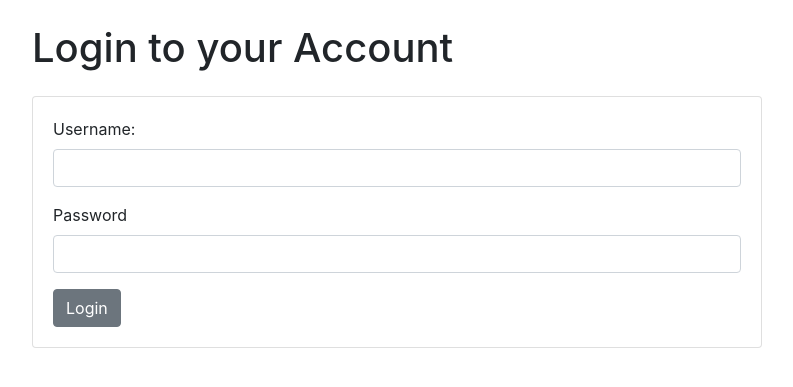
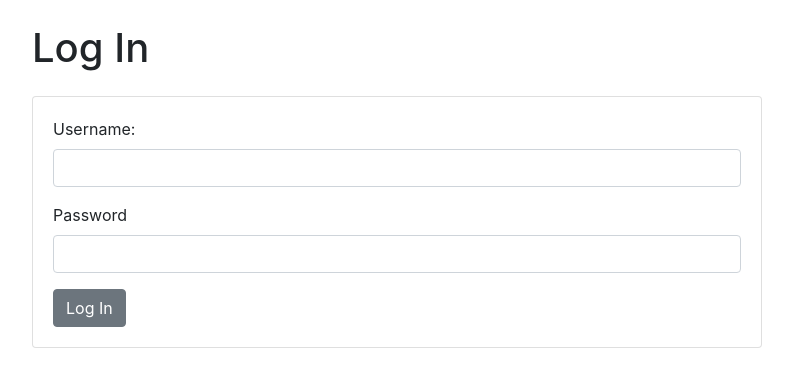
Before and after one commit to brijathom/blog, a Django app: page /users/login/ in a window 1280 px wide. Shown: the part 56-443 px from the top of the page, without its empty margins (53-846 px from the left). Run offline with Django 3.2, Linux system fonts and the light colour scheme; some libraries are stand-ins or nearby versions.

Commit message:
Update some headings

```diff
--- a/users/templates/users/delete.html
+++ b/users/templates/users/delete.html
@@ -1,7 +1,7 @@
 {% extends "entries/base.html" %} {% block content %}
 
 <div class="col-md-8">
-    <h1 class="my-4">Delete Your Account</h1>
+    <h1 class="my-4">Delete Account</h1>
     <div class="card mb-4">
         <div class="card-body">
             <div class="form-group">
--- a/users/templates/users/login.html
+++ b/users/templates/users/login.html
@@ -1,7 +1,7 @@
 {% extends "entries/base.html" %} {% block content %}
 
 <div class="col-md-8">
-    <h1 class="my-4">Login to your Account</h1>
+    <h1 class="my-4">Log In</h1>
     <div class="card mb-4">
         <div class="card-body">
             <form method="POST">
@@ -16,7 +16,7 @@
                     <input value="{{ form.password.value|default_if_none:'' }}" type="password" class="form-control" name="password" />
                 </div>
 
-                <button type="submit" class="btn btn-secondary">Login</button>
+                <button type="submit" class="btn btn-secondary">Log In</button>
             </form>
         </div>
     </div>
--- a/users/templates/users/register.html
+++ b/users/templates/users/register.html
@@ -13,13 +13,13 @@
 </style>
 
 <div class="col-md-8">
-    <h1 class="my-4">Register a New Account</h1>
+    <h1 class="my-4">Register Account</h1>
     <div class="card mb-4">
         <div class="card-body">
             <div class="form-group">
                 <form method="POST">
                     {% csrf_token %} {{form.as_p}}
-                    <button type="submit" class="btn btn-dark">Create Account</button>
+                    <button type="submit" class="btn btn-dark">Register Account</button>
                 </form>
             </div>
         </div>
```
